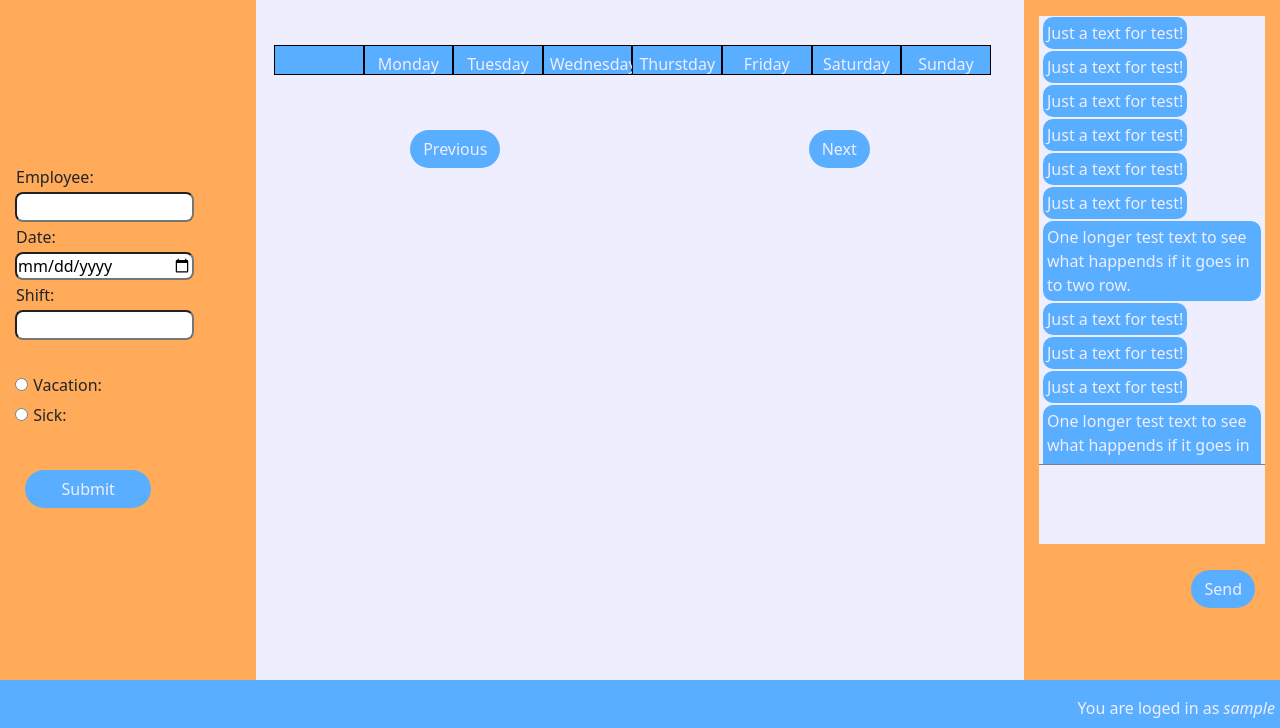
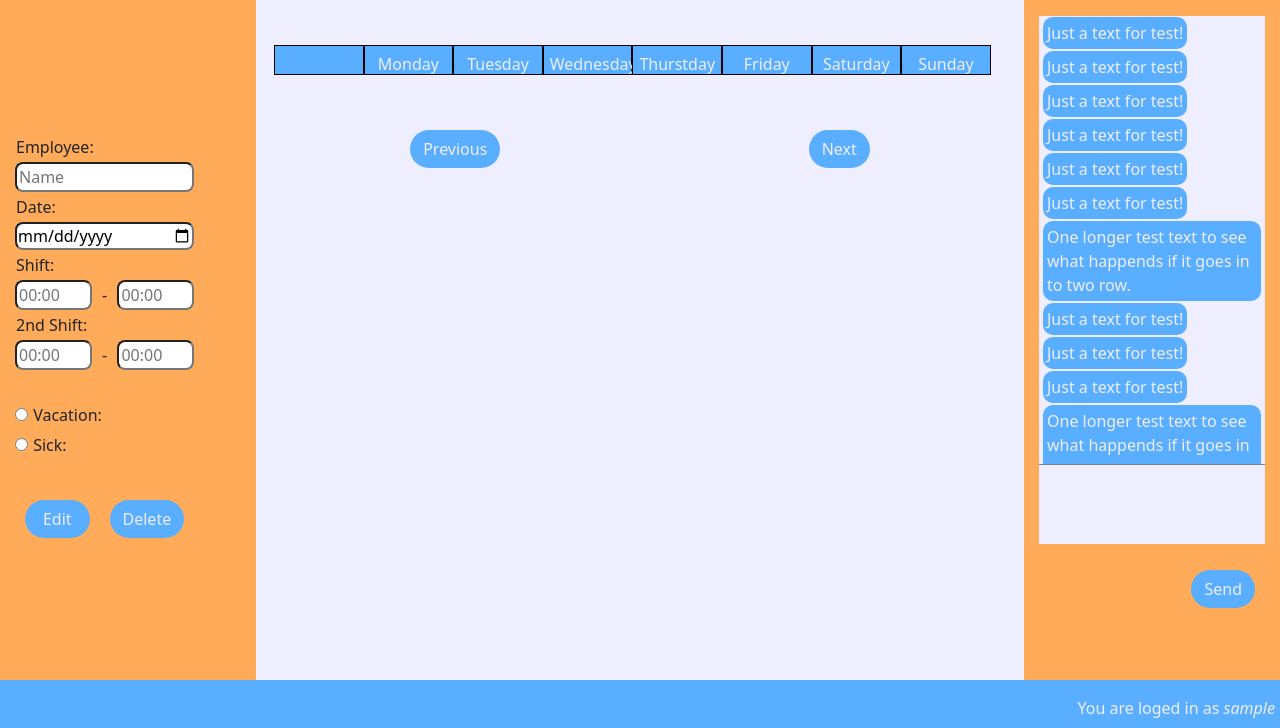
Before and after one commit to ZoltanNyaradi/work-schedule, a Django app: page / in a window 1280 px wide. Shown: the part 80-808 px from the top of the page. Run offline with Django 5.2, Linux system fonts and the light colour scheme; the visitor is signed in with stand-in values (Sample User, id 1); data comes from the database, SQL or seed files in the repository.

Commit message:
Edit edit-schedule, add place holder, add start, end input for 2 shif, rename submit button, add delete button

```diff
--- a/static/css/style.css
+++ b/static/css/style.css
@@ -266,12 +266,26 @@ form > div{
 	}
 
 	#edit-schedule-form > div {
-	  width: 70%;
+	  width: 80%;
+	}
+	#edit-schedule-form > div {
+	  width: 14vw;
 	}
 
 	#edit-schedule-form input[type=text],#edit-schedule-form input[type=date]{
 		border-radius: 8px;
+	}
+	.long-input{
 		width: 14vw;
+	}
+
+	.shift-div{
+		display: flex;
+		justify-content: space-between;
+	}
+
+	.shift{
+		width: 6vw;
 	}
 
 	.first-col{
@@ -284,8 +298,12 @@ form > div{
 
 	#submit-schedule-div{
 		display: flex;
-		justify-content: right;
+		justify-content: space-between;
 	}
+	#submit-schedule-div > submit{
+		width:6vw;
+	}
+
 
 	/* Chat div */
 	#chat{
--- a/templates/schedule/schedule.html
+++ b/templates/schedule/schedule.html
@@ -30,20 +30,33 @@
                     <div>
                         <label for="employee-name">Employee: </label>
                         </br>
-                        <input type="text" id="employee-name" name="employee-name">
+                        <input class="long-input" type="text" id="employee-name" name="employee-name"  placeholder="Name">
                     </div>
                     <div>
-                        <label for="employee-name">Date: </label>
+                        <label for="shift-date">Date: </label>
                         </br>
-                        <input type="date" id="work-day" name="work-day">
+                        <input class="long-input" type="date" id="shift-date" name="shift-date">
                     </div>
                     <div>
-                        <label for="employee-name">Shift: </label>
+                        <label for="shift-start">Shift: </label>
                         </br>
-                        <input type="text" id="work-hours" name="work-hours">
+                        <div class="shift-div">
+                            <input class="shift" type="text" id="shift-start" name="shift-start"  placeholder="00:00">
+                            <label for="shift-end">-</label>
+                            <input class="shift" type="text" id="shift-end" name="shift-end" placeholder="00:00">
+                        </div>
+                    </div>
+                    <div>
+                        <label for="shift-start-2">2nd Shift: </label>
+                        </br>
+                        <div class="shift-div">
+                            <input class="shift" type="text" id="shift-start-2" name="shift-start-2" placeholder="00:00">
+                            <label for="shift-end-2">-</label>
+                            <input class="shift" type="text" id="shift-end-2" name="shift-end-2" placeholder="00:00">
+                        </div>
                     </div>
                 </div>
-                <div id="fast-options">
+                <div id="quick-options">
                     <div>
                         <input type="radio" id="vacation" name="vacation">
                         <label for="employee-name">Vacation: </label>
@@ -54,7 +67,8 @@
                     </div>
                 </div>
                 <div id="submit-schedule-div">
-                    <submit id="submit-schedule" class="btn">Submit</submit>
+                    <submit id="submit-schedule" class="btn" type="submit">Edit</submit>
+                    <submit id="submit-schedule" class="btn" type="button">Delete</submit>
                 </div>
             </form>
         {% endif %}
```
